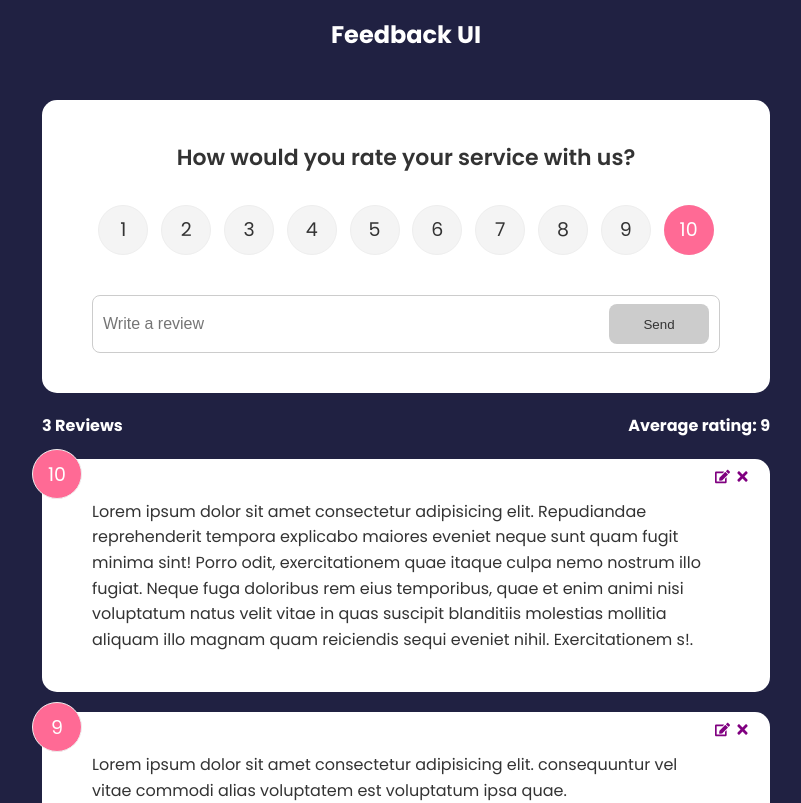
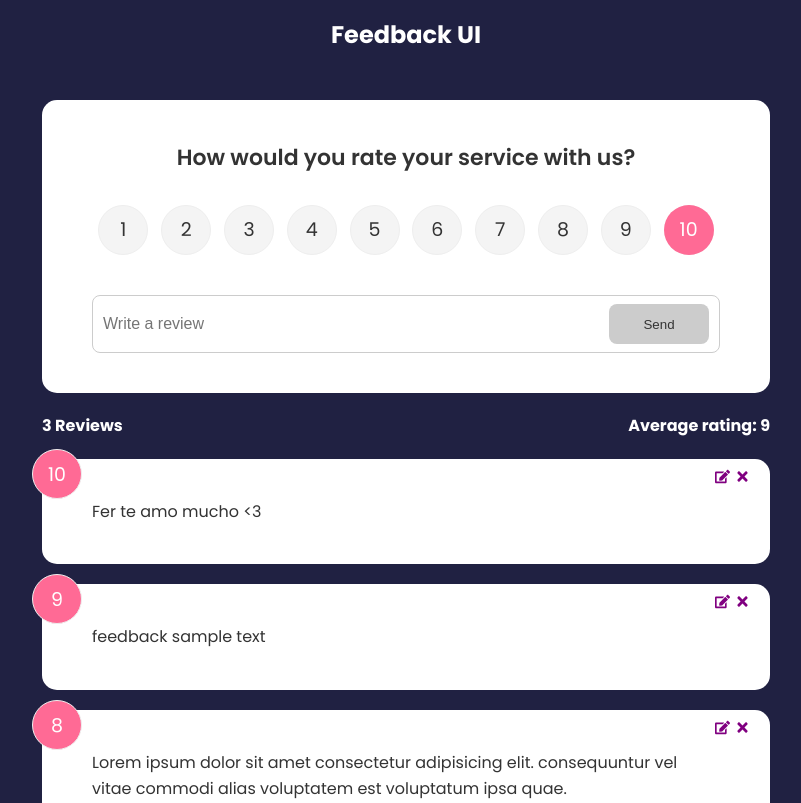
Before and after one commit to JorgeMtz/feedback, a React (Create React App) app: page / in a window 1280 px wide. Shown: the top 803 px of the page, without its empty margins (234-1035 px from the left). Built offline with nearby package versions, Linux system fonts and the light colour scheme; the HTML template or start-up script is replaced by a standard one.

Commit message:
Update FeedbackData.js

```diff
--- a/src/data/FeedbackData.js
+++ b/src/data/FeedbackData.js
@@ -2,12 +2,12 @@ const FeedbackData = [
     {
         id: 1,
         rating: 10,
-        text: 'Lorem ipsum dolor sit amet consectetur adipisicing elit. Repudiandae reprehenderit tempora explicabo maiores eveniet neque sunt quam fugit minima sint! Porro odit, exercitationem quae itaque culpa nemo nostrum illo fugiat. Neque fuga doloribus rem eius temporibus, quae et enim animi nisi voluptatum natus velit vitae in quas suscipit blanditiis molestias mollitia aliquam illo magnam quam reiciendis sequi eveniet nihil. Exercitationem s!.',
+        text: 'Fer te amo mucho <3',
     },
     {
         id: 2,
         rating: 9,
-        text: 'Lorem ipsum dolor sit amet consectetur adipisicing elit. consequuntur vel vitae commodi alias voluptatem est voluptatum ipsa quae.',
+        text: 'feedback sample text',
     },
     {
         id: 3,
```
